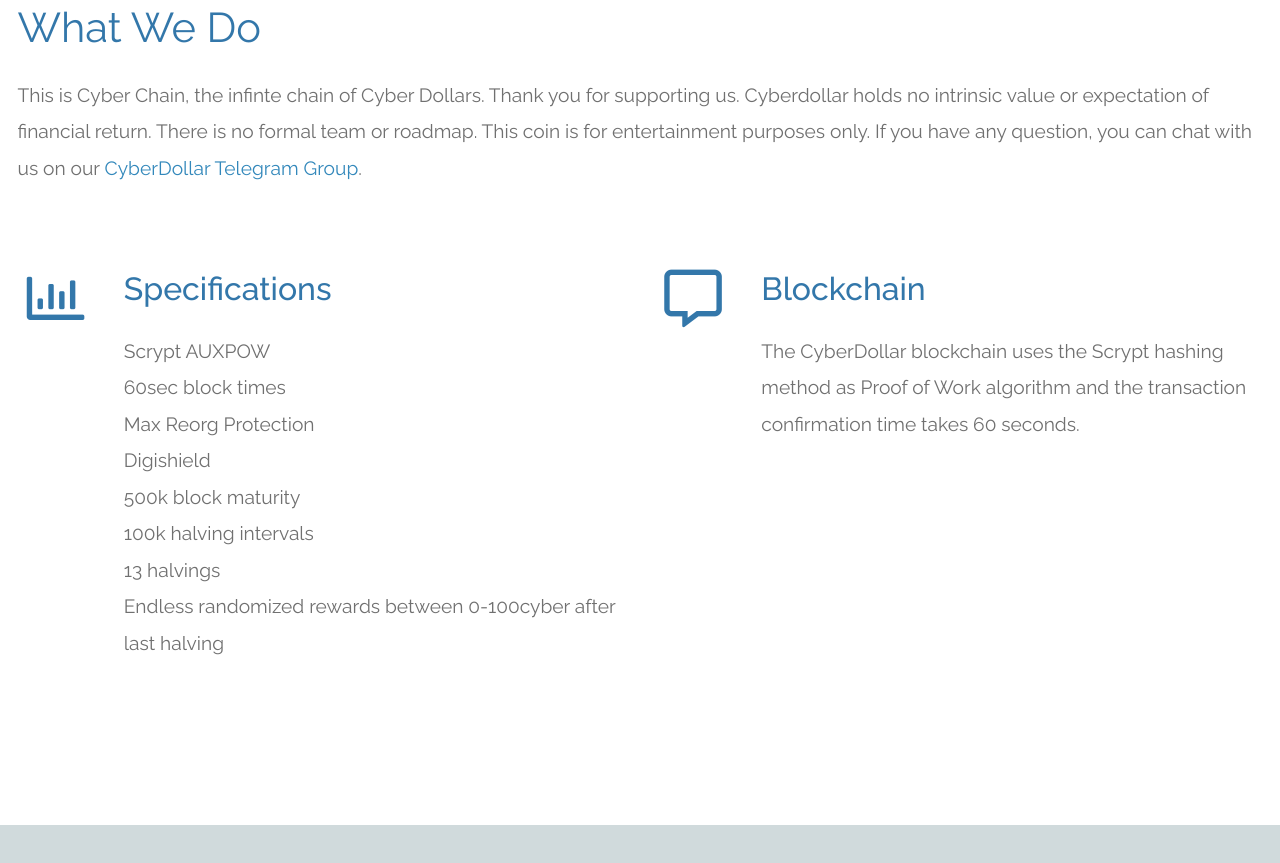
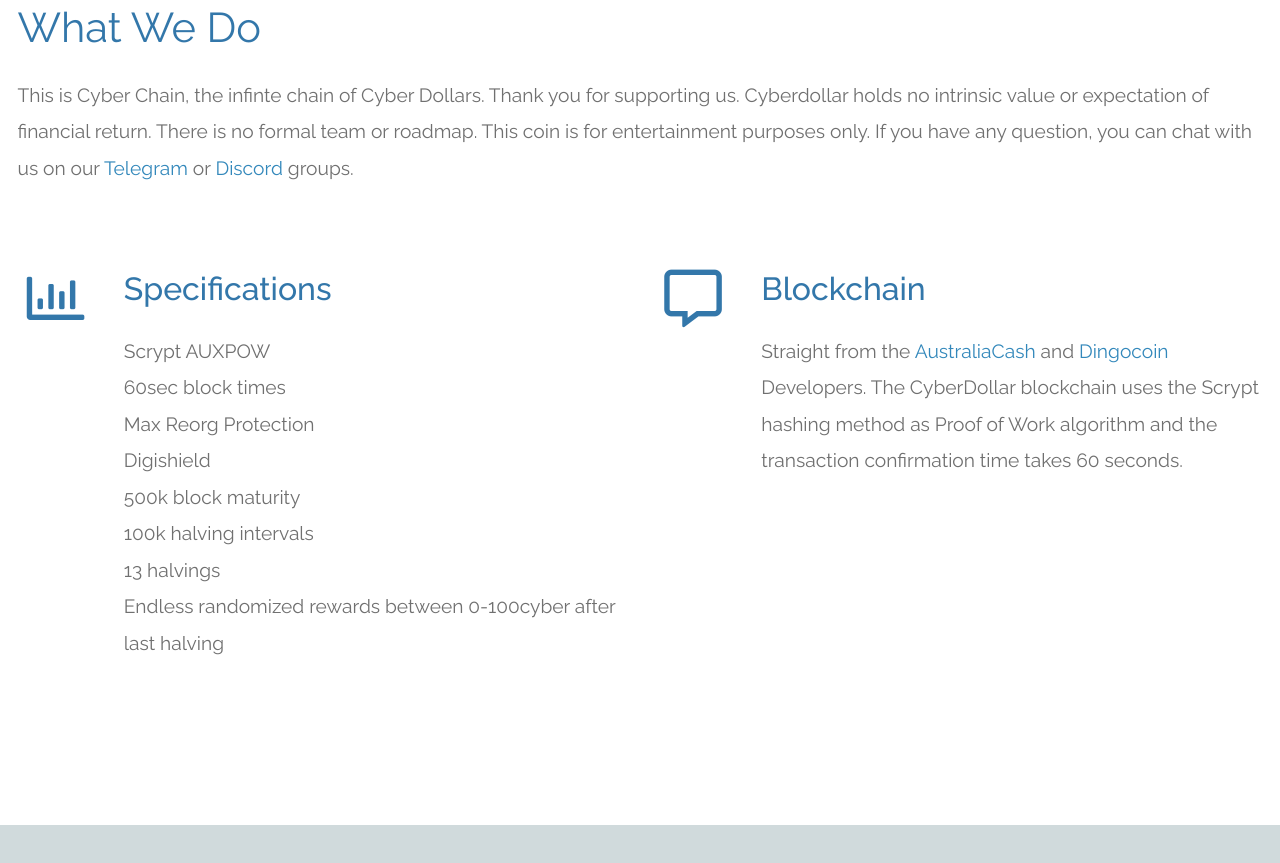
Before and after one commit to CyberDollar/web, a plain HTML site: page index.html in a window 1280 px wide. Shown: the part 897-1760 px from the top of the page. Drawn offline with Linux system fonts and the light colour scheme.

Commit message:
Update index.html

```diff
--- a/index.html
+++ b/index.html
@@ -122,7 +122,7 @@
                     <div class="tm-intro-text-container">
                         <h2 class="tm-text-primary mb-4 tm-section-title">What We Do</h2>
                         <p class="mb-4 tm-intro-text">
-                          This is Cyber Chain, the infinte chain of Cyber Dollars. Thank you for supporting us. Cyberdollar holds no intrinsic value or expectation of financial return. There is no formal team or roadmap. This coin is for entertainment purposes only. If you have any question, you can chat with us on our <a href="">CyberDollar Telegram Group</a>.</p>
+                          This is Cyber Chain, the infinte chain of Cyber Dollars. Thank you for supporting us. Cyberdollar holds no intrinsic value or expectation of financial return. There is no formal team or roadmap. This coin is for entertainment purposes only. If you have any question, you can chat with us on our <a href="https://t.me/cyberdynemining">Telegram</a> or <a href="https://discord.gg/qGgpskdxYK">Discord</a> groups.</p>
                     </div>
                 </div>
 
@@ -154,7 +154,7 @@
                     <div class="tm-intro-text-container">
                         <h2 class="tm-text-primary mb-4">Blockchain</h2>
                         <p class="mb-4 tm-intro-text">
-                          The CyberDollar blockchain uses the Scrypt hashing method as Proof of Work algorithm and the transaction confirmation time takes 60 seconds.
+                          Straight from the <a href="https://australiacash.org">AustraliaCash</a> and <a href="https://dingocoin.org">Dingocoin</a> Developers. The CyberDollar blockchain uses the Scrypt hashing method as Proof of Work algorithm and the transaction confirmation time takes 60 seconds.
                     </div>
                 </div>
 
```
